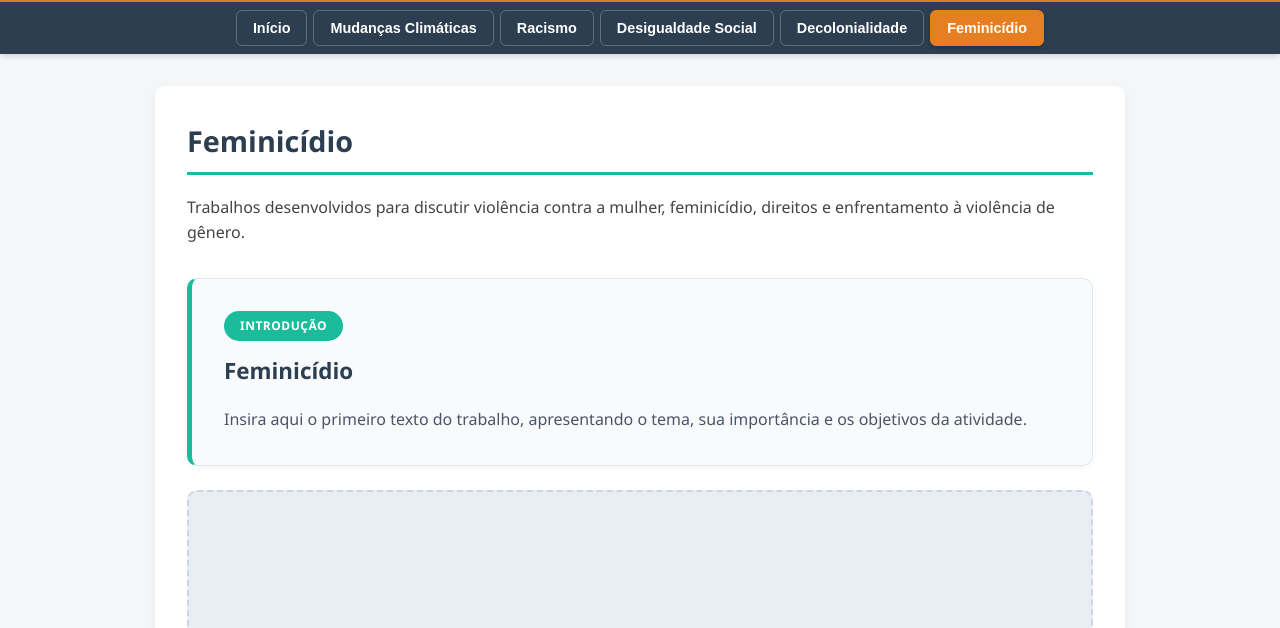
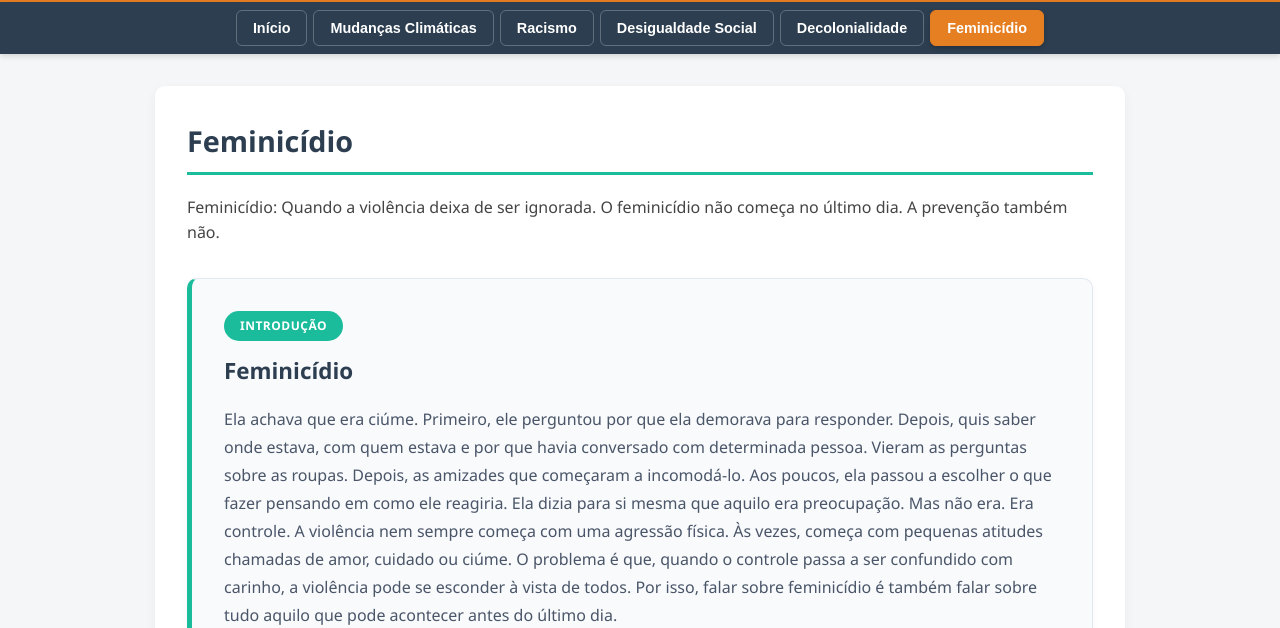
Before and after one commit to FabioJRR-Escola/blog-projeto-integrador, a plain HTML site: page index.html in a window 1280 px wide. Both pictures are taken after a click on the button "Feminicídio". Shown: the part 172-800 px from the top of the page. Drawn offline with Linux system fonts and the light colour scheme.

Commit message:
Atualizar o index.html

```diff
--- a/index.html
+++ b/index.html
@@ -902,9 +902,8 @@
     <h2>Feminicídio</h2>
 
     <p class="introducao">
-        Trabalhos desenvolvidos para discutir violência
-        contra a mulher, feminicídio, direitos e enfrentamento
-        à violência de gênero.
+      Feminicídio: Quando a violência deixa de ser ignorada.
+O feminicídio não começa no último dia. A prevenção também não.
     </p>
 
 
@@ -924,9 +923,23 @@
             </h3>
 
             <p>
-                Insira aqui o primeiro texto do trabalho,
-                apresentando o tema, sua importância e os
-                objetivos da atividade.
+                Ela achava que era ciúme.
+
+Primeiro, ele perguntou por que ela demorava para responder. Depois, quis saber onde estava, com quem estava e por que havia conversado com determinada pessoa.
+
+Vieram as perguntas sobre as roupas. Depois, as amizades que começaram a incomodá-lo. Aos poucos, ela passou a escolher o que fazer pensando em como ele reagiria.
+
+Ela dizia para si mesma que aquilo era preocupação.
+
+Mas não era.
+
+Era controle.
+
+A violência nem sempre começa com uma agressão física. Às vezes, começa com pequenas atitudes chamadas de amor, cuidado ou ciúme.
+
+O problema é que, quando o controle passa a ser confundido com carinho, a violência pode se esconder à vista de todos.
+
+Por isso, falar sobre feminicídio é também falar sobre tudo aquilo que pode acontecer antes do último dia.
             </p>
 
         </div>
```
